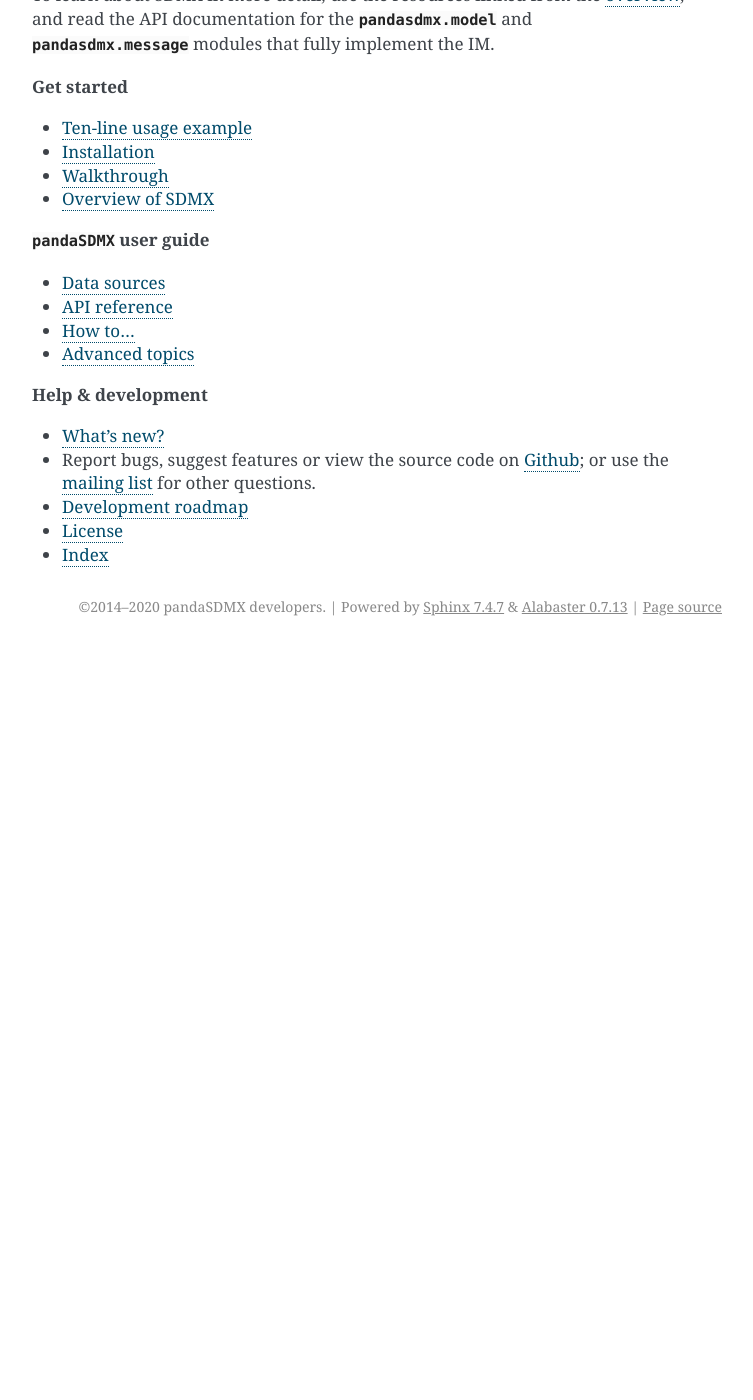
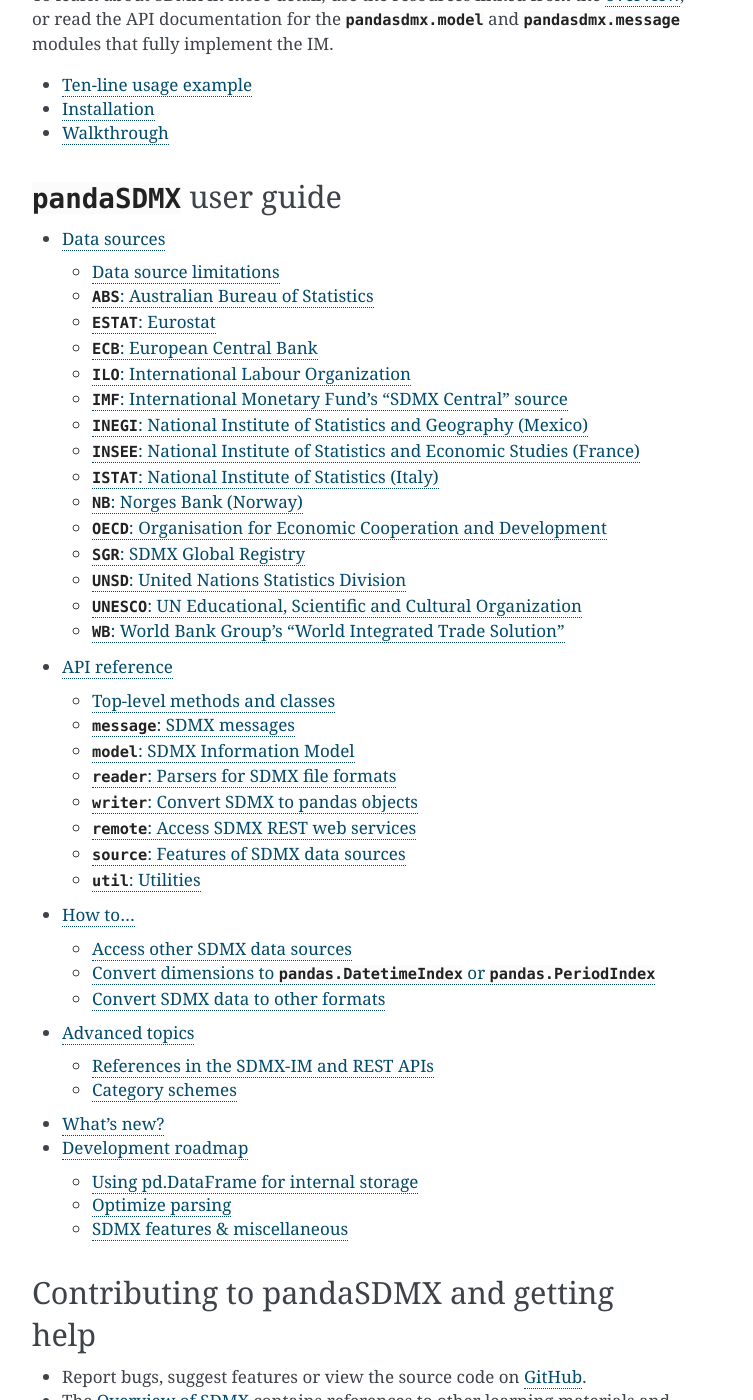
Before and after one commit to dr-leo/pandaSDMX, a Sphinx documentation site: the page built from doc/index.rst, in a window 1280 px wide and 1400 px high, scrolled down 878 px. Shown: the whole window, without its empty margins (388-1141 px from the left). Built offline with Sphinx 7.4.7, drawn with Linux system fonts in a browser that asks for light colours; before the commit the page ends 1524 px from its top, so only the background shows below that; some of the changed text lies outside the part shown.

Commit message:
doc/index: streamline

```diff
--- a/doc/index.rst
+++ b/doc/index.rst
@@ -1,5 +1,5 @@
 Statistical Data and Metadata eXchange (SDMX) in Python
-=======================================================
+*******************************************************
 
 :mod:`pandaSDMX` is an Apache 2.0-licensed `Python <http://www.python.org>`_ library that implements `SDMX <http://www.sdmx.org>`_ 2.1
 (`ISO 17369:2013 <https://www.iso.org/standard/52500.html>`_), a format for
@@ -33,52 +33,47 @@
 
 This documentation does not repeat full descriptions of SDMX, the IM, or SDMX web services; it focuses on functionality provided by :mod:`pandaSDMX` itself.
 Detailed knowledge of the IM is not needed to use :mod:`pandaSDMX`; see a
-:doc:`usage example in only 10 lines of code <example>`, and then the longer :doc:`walkthrough <walkthrough>`.
+:doc:`usage example in only 10 lines of code <example>`, and then the longer, narrative :doc:`walkthrough <walkthrough>`.
 
-To learn about SDMX in more detail, use the resources linked from the :doc:`overview <overview>`, and read the API documentation for the :mod:`pandasdmx.model` and :mod:`pandasdmx.message` modules that fully implement the IM.
+To learn about SDMX in more detail, use the resources linked from the :doc:`overview <overview>`, or read the API documentation for the :mod:`pandasdmx.model` and :mod:`pandasdmx.message` modules that fully implement the IM.
 
-**Get started**
+.. toctree::
+   :maxdepth: 1
 
-* :doc:`example`
-* :doc:`install`
-* :doc:`walkthrough`
-* :doc:`overview`
+   example
+   install
+   walkthrough
+
+
+:mod:`pandaSDMX` user guide
+===========================
+
+.. toctree::
+   :maxdepth: 2
+
+   sources
+   api
+   howto
+   advanced
+   whatsnew
+   roadmap
+
+
+Contributing to pandaSDMX and getting help
+==========================================
+
+- Report bugs, suggest features or view the source code on
+  `GitHub <https://github.com/dr-leo/pandaSDMX>`_.
+- The :doc:`overview` contains references to other learning materials and miscellaneous notes.
+- The `sdmx-python <https://groups.google.com/forum/?hl=en#!forum/sdmx-python>`_ Google Group and mailing list may have answers for some questions.
+
+..
+
+- :doc:`license`
+- :ref:`genindex`
 
 .. toctree::
    :hidden:
 
-   10-line example <example>
-   install
-   walkthrough
    overview
-
-:mod:`pandaSDMX` **user guide**
-
-* :doc:`sources`
-* :doc:`api`
-* :doc:`howto`
-* :doc:`advanced`
-
-.. toctree::
-    :hidden:
-
-    sources
-    api
-    howto
-    advanced
-
-**Help & development**
-
-* :doc:`whatsnew`
-* Report bugs, suggest features or view the source code on
-  `Github <https://github.com/dr-leo/pandaSDMX>`_; or use the `mailing list <https://groups.google.com/forum/?hl=en#!forum/sdmx-python>`_ for other questions.
-* :doc:`roadmap`
-* :doc:`license`
-* :ref:`genindex`
-
-.. toctree::
-   :hidden:
-
-   whatsnew
-   roadmap
    license
```
Also changed, not shown: other parts of doc/index.rst (+2 -2 lines).
